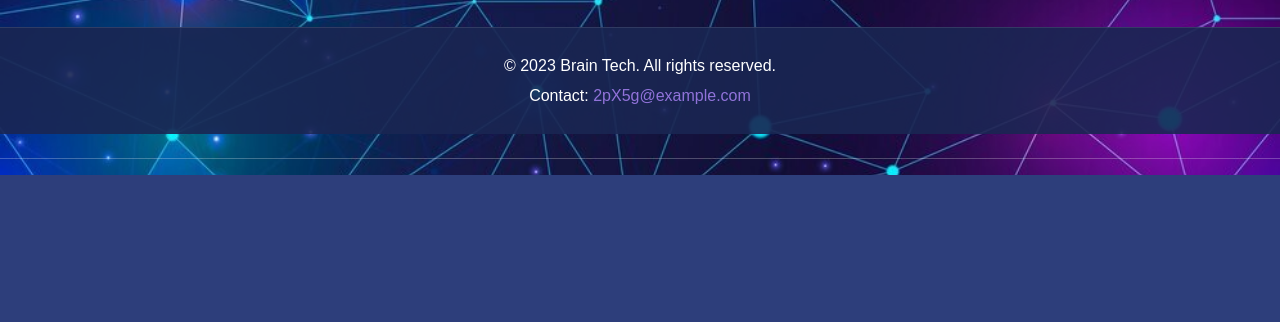
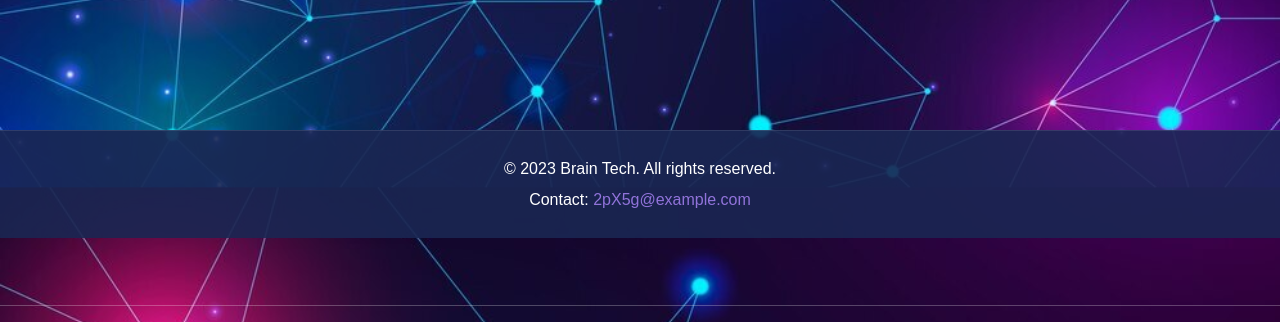
Before and after one commit to GeorgeZa01/M1--Project, a website: page front-end/Html/attendance_leave.html in a window 1280 px wide. Shown: the part 666-988 px from the top of the page. Before the commit the page ends 841 px from the top, so only its background shows below. Drawn offline with nearby package versions, Linux system fonts and the light colour scheme; no server answers.

Commit message:
update to attendance html

```diff
--- a/front-end/Html/attendance_leave.html
+++ b/front-end/Html/attendance_leave.html
@@ -197,7 +197,7 @@ footer {
   text-align: center;
   margin-top: 40px;
   border-top: 1px solid rgba(255, 255, 255, 0.1);
-  position: fixed;
+  position: relative;
   bottom: 0;
   width: 100%;
 }
--- a/package.json
+++ b/package.json
@@ -18,5 +18,6 @@
     "mysql2": "^3.12.0",
     "nodemon": "^3.1.9"
   },
+  "devDependencies": {},
   "description": ""
 }
```
